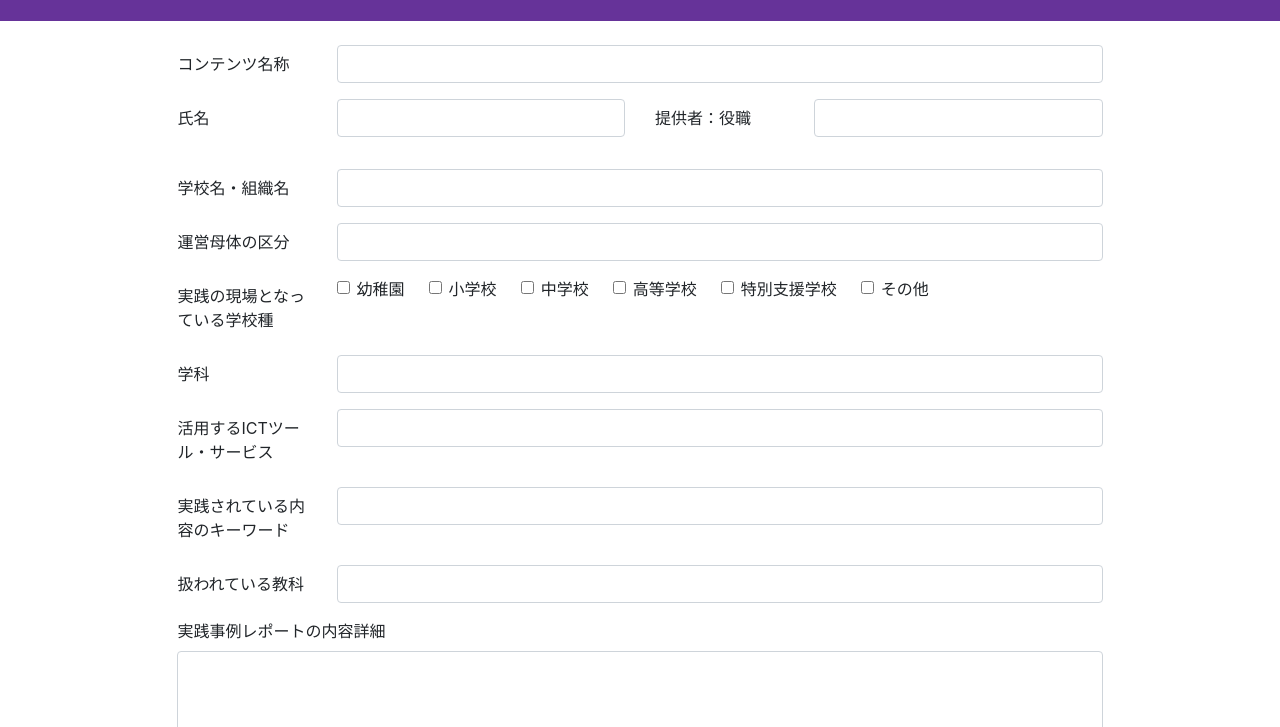
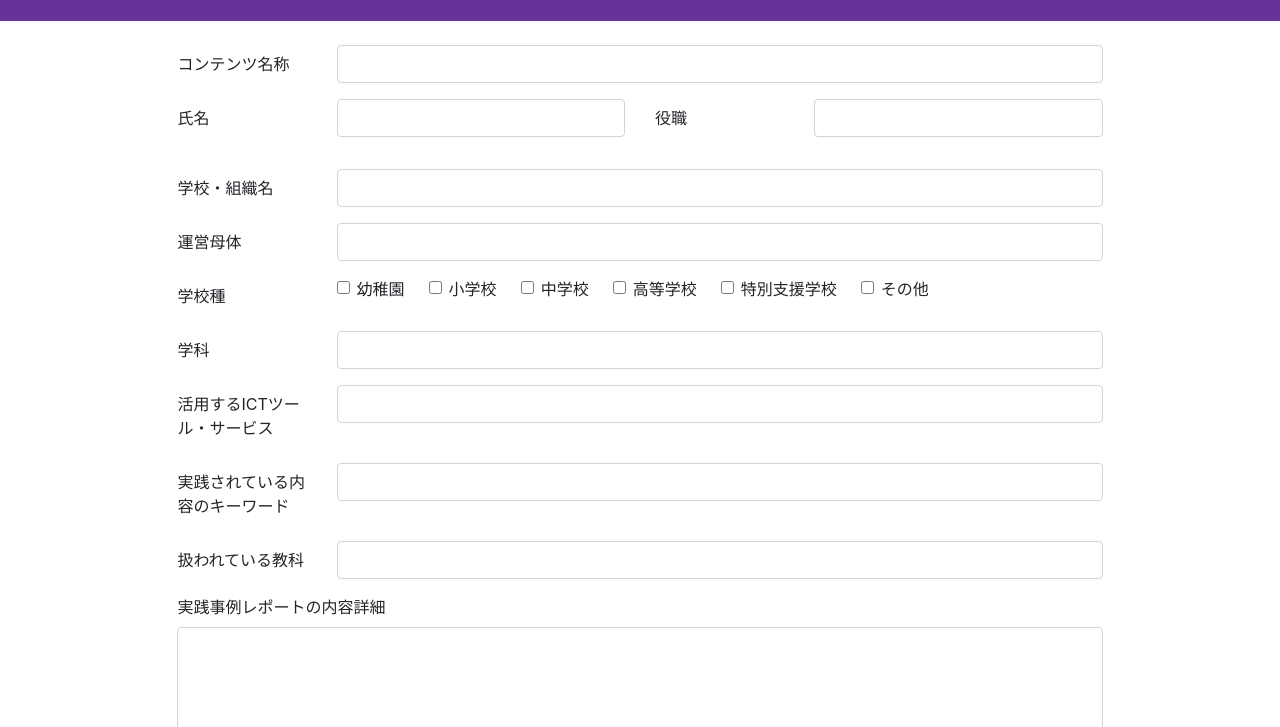
Before and after one commit to Keyhoh/edbase-manager, a Gatsby site: page / in a window 1280 px wide. Shown: the part 73-800 px from the top of the page. Built offline with nearby package versions, Linux system fonts and the light colour scheme; Gatsby itself is replaced by a stand-in of ours.

Commit message:
update: graphqlか名称を取得

```diff
--- a/src/components/edbaseForm/edbaseForm.tsx
+++ b/src/components/edbaseForm/edbaseForm.tsx
@@ -1,18 +1,18 @@
 import * as React from "react"
 import { Col, Form, Row } from "react-bootstrap"
 
-import ProviderName from "../input/providerName"
-import ProviderPosition from "../input/providerPosition"
-import ProviderSchool from "../input/providerSchool"
-import ContentName from "../input/contentName/contentName"
-import Department from "../input/department"
+import ProvidersName from "../input/providersName"
+import ProviderPositions from "../input/providerPositions"
+import Organization from "../input/organization"
+import ContentName from "../input/contentName"
+import Departments from "../input/departments"
 import Description from "../input/description"
-import IctItems from "../input/ictItems"
+import Tools from "../input/tools"
 import Keywords from "../input/keywords"
 import ManagementBody from "../input/managementBody"
 import SchoolTypes from "../input/schoolTypes"
 import Subjects from "../input/subjects"
-import Urls from "../input/urls"
+import Url from "../input/url"
 import CsvExport from "../csvExport"
 import EdbaseFormData from "./edbaseFormData"
 
@@ -36,21 +36,21 @@ class EdbaseForm extends React.Component {
         <ContentName />
         <Form.Group as={Row} controlId="provider">
           <Col>
-            <ProviderName />
+            <ProvidersName />
           </Col>
           <Col>
-            <ProviderPosition />
+            <ProviderPositions />
           </Col>
         </Form.Group>
-        <ProviderSchool />
+        <Organization />
         <ManagementBody />
         <SchoolTypes />
-        <Department />
-        <IctItems />
+        <Departments />
+        <Tools />
         <Keywords />
         <Subjects />
         <Description />
-        <Urls />
+        <Url />
         <CsvExport />
       </Form>
     )
--- a/src/components/input/department.tsx
+++ /dev/null
@@ -1,21 +0,0 @@
-import * as React from "react"
-import { Form, Row, Col } from "react-bootstrap"
-
-/**
- * 学科の入力コンポーネント
- * - 自由入力
- * - 複数可
- *
- * @returns {*}
- * @constructor
- */
-const Department = () => (
-  <Form.Group as={Row} controlId="department">
-    <Form.Label column sm="2">学科</Form.Label>
-    <Col sm="10">
-      <Form.Control name="department" type="type" />
-    </Col>
-  </Form.Group>
-)
-
-export default Department
--- /dev/null
+++ b/src/components/input/departments.tsx
@@ -0,0 +1,34 @@
+import * as React from "react"
+import { Col, Form, Row } from "react-bootstrap"
+import { graphql, useStaticQuery } from "gatsby"
+
+/**
+ * 学科の入力コンポーネント
+ * - 自由入力
+ * - 複数可
+ *
+ * @returns {*}
+ * @constructor
+ */
+const Departments = () => {
+  const { dataJson: { departments } } = useStaticQuery(graphql`
+    {
+      dataJson {
+        departments {
+          name
+          required
+        }
+      }
+    }`
+  )
+  return (
+    <Form.Group as={Row} controlId="departments">
+      <Form.Label column sm="2">{departments.name}</Form.Label>
+      <Col sm="10">
+        <Form.Control required={departments.required} name="departments" type="type" />
+      </Col>
+    </Form.Group>
+  )
+}
+
+export default Departments
--- a/src/components/input/description.tsx
+++ b/src/components/input/description.tsx
@@ -1,5 +1,6 @@
 import * as React from "react"
 import { Form } from "react-bootstrap"
+import { graphql, useStaticQuery } from "gatsby"
 
 /**
  * 実践事例レポートの内容詳細の入力コンポーネント
@@ -10,11 +11,23 @@ import { Form } from "react-bootstrap"
  * @returns {*}
  * @constructor
  */
-const Description = () => (
-  <Form.Group controlId="description">
-    <Form.Label>実践事例レポートの内容詳細</Form.Label>
-    <Form.Control required name="description" as="textarea" rows={4} />
-  </Form.Group>
-)
+const Description = () => {
+  const { dataJson: { description } } = useStaticQuery(graphql`
+    {
+      dataJson {
+        description {
+          name
+          required
+        }
+      }
+    }`
+  )
+  return (
+    <Form.Group controlId="description">
+      <Form.Label>{description.name}</Form.Label>
+      <Form.Control required={description.required} name="description" as="textarea" rows={4} />
+    </Form.Group>
+  )
+}
 
 export default Description
--- a/src/components/input/ictItems.tsx
+++ /dev/null
@@ -1,21 +0,0 @@
-import * as React from "react"
-import {Form, Row, Col} from "react-bootstrap"
-
-/**
- * 活用するICTツール・サービスの入力コンポーネント
- * - 自由入力
- * - 複数可
- *
- * @returns {*}
- * @constructor
- */
-const IctItems = () => (
-  <Form.Group as={Row} controlId="gadget-for-students">
-    <Form.Label column sm="2">活用するICTツール・サービス</Form.Label>
-    <Col sm="10">
-      <Form.Control name="gadget_for_students" type="text"/>
-    </Col>
-  </Form.Group>
-)
-
-export default IctItems
--- a/src/components/input/keywords.tsx
+++ b/src/components/input/keywords.tsx
@@ -1,5 +1,6 @@
 import * as React from "react"
-import { Form, Row, Col } from "react-bootstrap"
+import { Col, Form, Row } from "react-bootstrap"
+import { graphql, useStaticQuery } from "gatsby"
 
 /**
  * 実践されている内容のキーワード
@@ -10,13 +11,24 @@ import { Form, Row, Col } from "react-bootstrap"
  * @returns {*}
  * @constructor
  */
-const Keywords = () => (
-  <Form.Group as={Row} controlId="keywords">
-    <Form.Label column sm="2">実践されている内容のキーワード</Form.Label>
-    <Col sm="10">
-      <Form.Control name="keywords" type="text" />
-    </Col>
-  </Form.Group>
-)
-
+const Keywords = () => {
+  const { dataJson: { keywords } } = useStaticQuery(graphql`
+    {
+      dataJson {
+        keywords {
+          name
+          required
+        }
+      }
+    }`
+  )
+  return (
+    <Form.Group as={Row} controlId="keywords">
+      <Form.Label column sm="2">{keywords.name}</Form.Label>
+      <Col sm="10">
+        <Form.Control required={keywords.required} name="keywords" type="text" />
+      </Col>
+    </Form.Group>
+  )
+}
 export default Keywords
--- a/src/components/input/managementBody.tsx
+++ b/src/components/input/managementBody.tsx
@@ -1,5 +1,6 @@
 import * as React from "react"
-import { Form, Row, Col } from "react-bootstrap"
+import { Col, Form, Row } from "react-bootstrap"
+import { graphql, useStaticQuery } from "gatsby"
 
 /**
  * 運営母体の区分の入力コンポーネント
@@ -10,13 +11,24 @@ import { Form, Row, Col } from "react-bootstrap"
  * @returns {*}
  * @constructor
  */
-const ManagementBody = () => (
-  <Form.Group as={Row} controlId="management-body">
-    <Form.Label column sm="2">運営母体の区分</Form.Label>
-    <Col sm="10">
-      <Form.Control name="management_body" type="text" />
-    </Col>
-  </Form.Group>
-)
-
+const ManagementBody = () => {
+  const { dataJson: { management_body } } = useStaticQuery(graphql`
+    {
+      dataJson {
+        management_body {
+          name
+          required
+        }
+      }
+    }`
+  )
+  return (
+    <Form.Group as={Row} controlId="management-body">
+      <Form.Label column sm="2">{management_body.name}</Form.Label>
+      <Col sm="10">
+        <Form.Control required={management_body.required} name="management_body" type="text" />
+      </Col>
+    </Form.Group>
+  )
+}
 export default ManagementBody
--- /dev/null
+++ b/src/components/input/organization.tsx
@@ -0,0 +1,34 @@
+import * as React from "react"
+import { Form, Row, Col } from "react-bootstrap"
+import { graphql, useStaticQuery } from "gatsby"
+
+/**
+ * 学校名・組織名の入力コンポーネント
+ * - 必須項目
+ * - 自由入力
+ * - 単数
+ *
+ * @returns {*}
+ * @constructor
+ */
+const Organization = () => {
+  const { dataJson: { organization } } = useStaticQuery(graphql`
+    {
+      dataJson {
+        organization {
+          name
+        }
+      }
+    }`
+  )
+  return (
+    <Form.Group as={Row} controlId="provider-school">
+      <Form.Label column sm="2">{organization.name}</Form.Label>
+      <Col sm="10">
+        <Form.Control required={organization.required} name="provider_school" type="text" />
+      </Col>
+    </Form.Group>
+  )
+}
+
+export default Organization
--- a/src/components/input/providerPosition.tsx
+++ /dev/null
@@ -1,21 +0,0 @@
-import * as React from "react"
-import { Form, Row, Col } from "react-bootstrap"
-
-/**
- * 役職の入力コンポーネント
- * - 自由入力
- * - 複数可
- *
- * @returns {*}
- * @constructor
- */
-const ProviderPosition = () => (
-  <Form.Group as={Row} controlId="provider-position">
-    <Form.Label column sm="4">提供者：役職</Form.Label>
-    <Col sm="8">
-      <Form.Control name="provider_position" type="text" />
-    </Col>
-  </Form.Group>
-)
-
-export default ProviderPosition
--- /dev/null
+++ b/src/components/input/providerPositions.tsx
@@ -0,0 +1,37 @@
+import * as React from "react"
+import { Form, Row, Col } from "react-bootstrap"
+import { graphql, useStaticQuery } from "gatsby"
+
+/**
+ * 役職の入力コンポーネント
+ * - 自由入力
+ * - 複数可
+ *
+ * @returns {*}
+ * @constructor
+ */
+const ProviderPositions = () => {
+  const { dataJson: { providers } } = useStaticQuery(graphql`
+    {
+      dataJson {
+        providers {
+          format {
+            position {
+              name
+            }
+          }
+        }
+      }
+    }`
+  )
+  return (
+    <Form.Group as={Row} controlId="provider-position">
+      <Form.Label column sm="4">{providers.format.position.name}</Form.Label>
+      <Col sm="8">
+        <Form.Control name="provider_position" type="text" />
+      </Col>
+    </Form.Group>
+  )
+}
+
+export default ProviderPositions
--- a/src/components/input/providerSchool.tsx
+++ /dev/null
@@ -1,22 +0,0 @@
-import * as React from "react"
-import { Form, Row, Col } from "react-bootstrap"
-
-/**
- * 学校名・組織名の入力コンポーネント
- * - 必須項目
- * - 自由入力
- * - 単数
- *
- * @returns {*}
- * @constructor
- */
-const ProviderSchool = () => (
-  <Form.Group as={Row} controlId="provider-school">
-    <Form.Label column sm="2">学校名・組織名</Form.Label>
-    <Col sm="10">
-      <Form.Control name="provider_school" type="text" />
-    </Col>
-  </Form.Group>
-)
-
-export default ProviderSchool
--- /dev/null
+++ b/src/components/input/providersName.tsx
@@ -0,0 +1,38 @@
+import * as React from "react"
+import { Col, Form, Row } from "react-bootstrap"
+import { graphql, useStaticQuery } from "gatsby"
+
+/**
+ * 氏名の入力コンポーネント
+ * - 必須項目
+ * - 自由入力
+ * - 複数可
+ *
+ * @returns {*}
+ * @constructor
+ */
+const ProvidersName = () => {
+  const { dataJson: { providers } } = useStaticQuery(graphql`
+    {
+      dataJson {
+        providers {
+          format {
+            name {
+              name
+            }
+          }
+        }
+      }
+    }`
+  )
+  return (
+    <Form.Group as={Row} controlId="provider-name">
+      <Form.Label column sm="4">{providers.format.name.name}</Form.Label>
+      <Col sm="8">
+        <Form.Control name="provider_name" type="text" />
+      </Col>
+    </Form.Group>
+  )
+}
+
+export default ProvidersName
--- a/src/components/input/schoolTypes.tsx
+++ b/src/components/input/schoolTypes.tsx
@@ -1,5 +1,6 @@
 import * as React from "react"
 import { Form, Row, Col } from "react-bootstrap"
+import { graphql, useStaticQuery } from "gatsby"
 
 /**
  * 実践の現場となっている学校種
@@ -10,9 +11,19 @@ import { Form, Row, Col } from "react-bootstrap"
  * @returns {*}
  * @constructor
  */
-const SchoolTypes = () => (
+const SchoolTypes = () => {
+  const { dataJson: { school_types } } = useStaticQuery(graphql`
+    {
+      dataJson {
+        school_types {
+          name
+        }
+      }
+    }`
+  )
+  return (
     <Form.Group as={Row} controlId="school-types">
-    <Form.Label column sm="2">実践の現場となっている学校種</Form.Label>
+      <Form.Label column sm="2">{school_types.name}</Form.Label>
       <Col sm="10" className="d-flex flex-wrap">
         <Form.Check name="school_types" className="mr-4" id="school-type-kindergarten" label="幼稚園" value="幼稚園"/>
         <Form.Check name="school_types" className="mr-4" id="school-type-elementary" label="小学校" value="小学校"/>
@@ -23,5 +34,6 @@ const SchoolTypes = () => (
       </Col>
     </Form.Group>
   )
+}
 
 export default SchoolTypes
--- a/src/components/input/subjects.tsx
+++ b/src/components/input/subjects.tsx
@@ -1,5 +1,6 @@
 import * as React from "react"
 import {Form, Row, Col} from "react-bootstrap"
+import { graphql, useStaticQuery } from "gatsby"
 
 /**
  * 扱われている教科の入力コンポーネント
@@ -9,13 +10,24 @@ import {Form, Row, Col} from "react-bootstrap"
  * @returns {*}
  * @constructor
  */
-const Subjects = () => (
-  <Form.Group as={Row} controlId="subjects">
-    <Form.Label column sm="2">扱われている教科</Form.Label>
-    <Col sm="10">
-      <Form.Control name="subjects" type="text"/>
-    </Col>
-  </Form.Group>
-)
+const Subjects = () => {
+  const { dataJson: { subjects } } = useStaticQuery(graphql`
+    {
+      dataJson {
+        subjects {
+          name
+        }
+      }
+    }`
+  )
+  return (
+    <Form.Group as={Row} controlId="subjects">
+      <Form.Label column sm="2">{subjects.name}</Form.Label>
+      <Col sm="10">
+        <Form.Control required={subjects.required} name="subjects" type="text"/>
+      </Col>
+    </Form.Group>
+  )
+}
 
 export default Subjects
--- /dev/null
+++ b/src/components/input/tools.tsx
@@ -0,0 +1,33 @@
+import * as React from "react"
+import { Col, Form, Row } from "react-bootstrap"
+import { graphql, useStaticQuery } from "gatsby"
+
+/**
+ * 活用するICTツール・サービスの入力コンポーネント
+ * - 自由入力
+ * - 複数可
+ *
+ * @returns {*}
+ * @constructor
+ */
+const Tools = () => {
+  const { dataJson: { tools } } = useStaticQuery(graphql`
+    {
+      dataJson {
+        tools {
+          name
+          required
+        }
+      }
+    }`
+  )
+  return (
+    <Form.Group as={Row} controlId="gadget-for-students">
+      <Form.Label column sm="2">{tools.name}</Form.Label>
+      <Col sm="10">
+        <Form.Control required={tools.required} name="gadget_for_students" type="text" />
+      </Col>
+    </Form.Group>
+  )
+}
+export default Tools
--- /dev/null
+++ b/src/components/input/url.tsx
@@ -0,0 +1,34 @@
+import * as React from "react"
+import { Col, Form, Row } from "react-bootstrap"
+import { graphql, useStaticQuery } from "gatsby"
+
+/**
+ * 実践事例レポートURLの入力コンポーネント
+ * - 必須項目
+ * - 自由入力
+ * - 単数
+ *
+ * @returns {*}
+ * @constructor
+ */
+const Url = () => {
+  const { dataJson: { url } } = useStaticQuery(graphql`
+    {
+      dataJson {
+        url {
+          name
+        }
+      }
+    }`
+  )
+  return (
+    <Form.Group as={Row} controlId="urls">
+      <Form.Label column sm="2">{url.name}</Form.Label>
+      <Col sm="10">
+        <Form.Control name="urls" type="text" />
+      </Col>
+    </Form.Group>
+  )
+}
+
+export default Url
```
Also changed, not shown: src/components/input/contentName/contentNameData.ts (deleted, +0 -11 lines), src/components/input/providerName.tsx (deleted, +0 -22 lines), src/components/input/urls.tsx (deleted, +0 -22 lines), src/components/input/contentName.tsx (renamed from src/components/input/contentName/contentName.tsx). Lines whose indentation alone changed are shown as unchanged.
